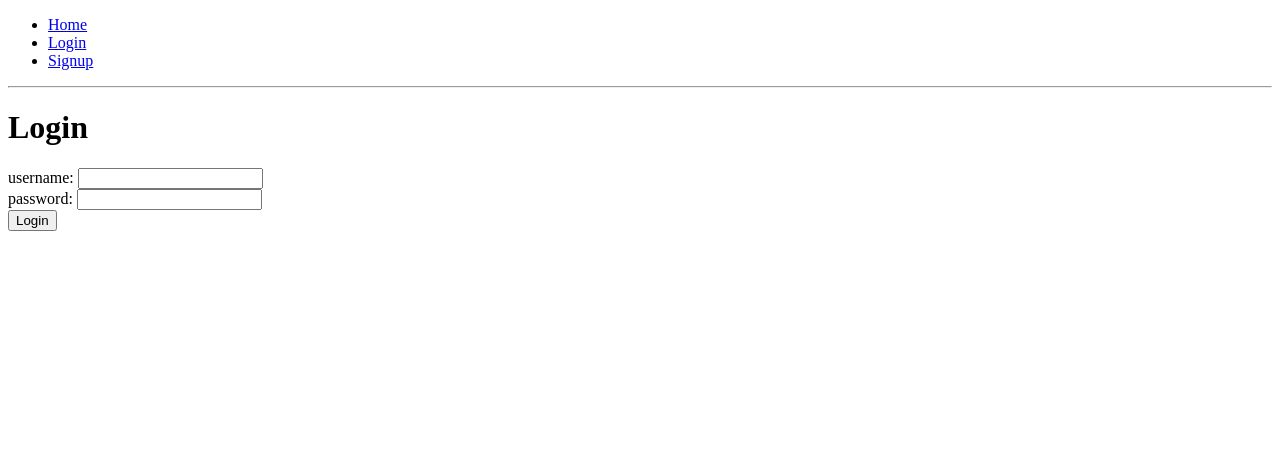
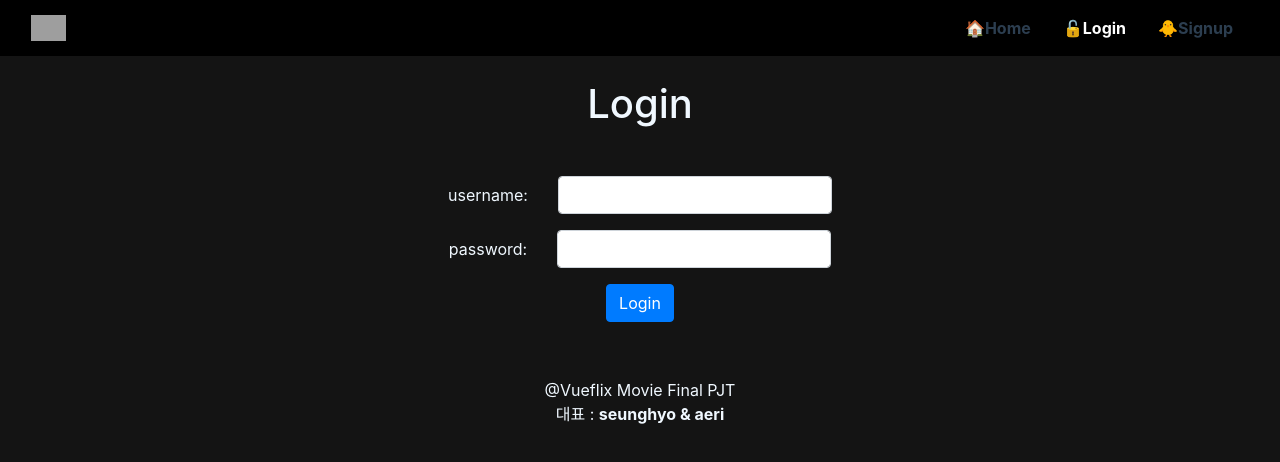
Before and after one commit to WebProject-vueflix/vueflix, a Vue app in the folder final-pjt-front/: page /login in a window 1280 px wide. Shown: the top 462 px of the page. Built offline with nearby package versions, Linux system fonts and the light colour scheme; grey boxes are pictures that could not be loaded.

Commit message:
bootstrap main + login -ing

```diff
--- a/final-pjt-front/package.json
+++ b/final-pjt-front/package.json
@@ -9,6 +9,8 @@
   },
   "dependencies": {
     "axios": "^0.27.2",
+    "bootstrap-vue": "^2.22.0",
+    "bulma": "^0.9.4",
     "core-js": "^3.8.3",
     "vue": "^2.6.14",
     "vue-router": "^3.5.1",
--- a/final-pjt-front/public/index.html
+++ b/final-pjt-front/public/index.html
@@ -5,6 +5,8 @@
     <meta http-equiv="X-UA-Compatible" content="IE=edge">
     <meta name="viewport" content="width=device-width,initial-scale=1.0">
     <link rel="icon" href="<%= BASE_URL %>favicon.ico">
+    <link href="https://cdn.jsdelivr.net/npm/bootstrap@5.1.3/dist/css/bootstrap.min.css" rel="stylesheet"
+    integrity="sha384-1BmE4kWBq78iYhFldvKuhfTAU6auU8tT94WrHftjDbrCEXSU1oBoqyl2QvZ6jIW3" crossorigin="anonymous">
     <title><%= htmlWebpackPlugin.options.title %></title>
   </head>
   <body>
@@ -13,5 +15,8 @@
     </noscript>
     <div id="app"></div>
     <!-- built files will be auto injected -->
+    <script src="https://cdn.jsdelivr.net/npm/bootstrap@5.1.3/dist/js/bootstrap.bundle.min.js"
+    integrity="sha384-ka7Sk0Gln4gmtz2MlQnikT1wXgYsOg+OMhuP+IlRH9sENBO0LRn5q+8nbTov4+1p"
+    crossorigin="anonymous"></script>
   </body>
 </html>
--- a/final-pjt-front/src/App.vue
+++ b/final-pjt-front/src/App.vue
@@ -1,8 +1,14 @@
 <template>
   <div id="app">
     <nav-bar></nav-bar>
-    <hr />
-    <router-view></router-view>
+    <div class="container">
+      <router-view />
+    </div>
+    <footer class="relative-bottom d-flex flex-column justify-content-center
+      align-items-center py-2 mt-5">
+      <span>@Vueflix Movie Final PJT</span>
+      <span>대표 : <strong>seunghyo & aeri</strong></span>
+    </footer>
   </div>
 </template>
 
@@ -23,4 +29,26 @@
   }
 </script>
 
-<style></style>
+<style>
+/* #app {
+  font-family: Avenir, Helvetica, Arial, sans-serif;
+  -webkit-font-smoothing: antialiased;
+  -moz-osx-font-smoothing: grayscale;
+  text-align: center;
+  color: #2c3e50;
+} */
+#app {
+  background-color: rgb(20, 20, 20);
+  /* font-family: Avenir, Helvetica, Arial, sans-serif; */
+  -webkit-font-smoothing: antialiased;
+  -moz-osx-font-smoothing: grayscale;
+  /* text-align: center; */
+  /* color: #ffffff; */
+  min-height: 100vh;
+}
+
+footer {
+  /* background-color: #ccddff; */
+  background-color: rgb(20, 20, 20);
+}
+</style>
--- a/final-pjt-front/src/components/NavBar.vue
+++ b/final-pjt-front/src/components/NavBar.vue
@@ -1,37 +1,46 @@
 <template>
-  <nav>
-    <ul>
-      <li>
-        <router-link :to="{ name: 'movies' }">Home</router-link>
+  <nav class="navbar sticky-top justify-content-end navbar-expand-lg navbar-light mb-4">
+    <div class="container-fluid">
+      <img src="https://cdn.iconscout.com/icon/free/png-256/vue-282497.png" alt="Vueflix" width=35px>
+        <div class="d-flex">
+          <ul class="nav">
+            <li class="nav-item">
+              <div class="nav-link active">
+                <router-link :to="{ name: 'movies' }">🏠Home</router-link>
+              </div>
             </li>
-      <li v-if="!isLoggedIn">
-        <router-link :to="{ name: 'login' }">Login</router-link>
+            <li class="nav-item" v-if="!isLoggedIn">
+              <div class="nav-link active">
+                <router-link :to="{ name: 'login' }">🔓Login</router-link>
+              </div>
             </li>
-      <li v-if="!isLoggedIn">
-        <router-link :to="{ name: 'signup' }">Signup</router-link>
+            <li class="nav-item" v-if="!isLoggedIn">
+              <div class="nav-link active">
+                <router-link :to="{ name: 'signup' }">🐥Signup</router-link>
+              </div>
             </li>
-      <!-- <li v-if="isLoggedIn">
-        <div v-if="is_staff">
-          <router-link :to="{ name: 'admin' }">admin</router-link>
+            <li class="nav-item" v-if="isLoggedIn">
+              <div class="nav-link active">
+                <router-link :to="{ name: 'profile', params: { username } }">
+                  👻{{ currentUser.username }}'s page
+                </router-link>
               </div>
-      </li> -->
-      <!-- <li v-if="isLoggedIn">
-        <router-link :to="{ name: 'actors' }">actors</router-link>
-      </li> -->
-      <li v-if="isLoggedIn">
-        <router-link :to="{ name: 'profile', params: { username } }">
-          {{ currentUser.username }}'s page
+            </li>
+            <li class="nav-item" v-if="isLoggedIn">
+              <div class="nav-link active">
+                <router-link :to="{ name: 'community' }">
+                  👪🏻Community
                 </router-link>
+              </div>
             </li>
-      <li v-if="isLoggedIn">
-        <router-link :to="{ name: 'community' }">
-          Community
-        </router-link>
-      </li>
-      <li v-if="isLoggedIn">
-        <router-link :to="{ name: 'logout' }">Logout</router-link>
+            <li class="nav-item" v-if="isLoggedIn">
+              <div class="nav-link active">
+                <router-link :to="{ name: 'logout' }">🔒Logout</router-link>
+              </div>
             </li>
           </ul>
+        </div>
+    </div>
   </nav>
 </template>
 
@@ -49,4 +58,27 @@ export default {
 };
 </script>
 
-<style></style>
+<style>
+nav {
+  text-align: center;
+  padding: 20px;
+  z-index: 99;
+  background-color: black;
+  color: white;
+  /* padding: 30px;
+  background-color: #ccddff; */
+}
+
+nav a {
+  /* font-weight: bold;
+  color: #ccddff; */
+  font-weight: bold;
+  color: #2c3e50;
+  text-decoration: none
+}
+
+nav a.router-link-exact-active {
+  /* color: #141434; */
+  color: #ffffff;
+}
+</style>
--- a/final-pjt-front/src/router/index.js
+++ b/final-pjt-front/src/router/index.js
@@ -1,6 +1,7 @@
 import Vue from 'vue'
 import VueRouter from 'vue-router'
 import store from '../store'
+// import Search from "../views/Search.vue";
 
 import LoginView from '@/views/LoginView.vue'
 import LogoutView from '@/views/LogoutView.vue'
--- a/final-pjt-front/src/store/index.js
+++ b/final-pjt-front/src/store/index.js
@@ -9,5 +9,13 @@ import community from './modules/community'
 Vue.use(Vuex)
 
 export default new Vuex.Store({
+  state: {
+    loading: true,
+  },
+  mutations: {
+    SET_LOADING(state, data){
+      state.loading = data;
+    },
+  },
   modules: { accounts, movies, community,},
 })
--- a/final-pjt-front/src/views/LoginView.vue
+++ b/final-pjt-front/src/views/LoginView.vue
@@ -1,23 +1,28 @@
 <template>
   <div>
     <h1>Login</h1>
-
+    <form @submit.prevent="login(credentials)">
+      <div class="">
+        <div class="row align-items-center justify-content-center mt-5">
+          <div class="col-auto">
+            <label for="username" class="col-form-label">username: </label>
+          </div>
+          <div class="col-auto">
+            <input v-model="credentials.username" type="text" class="form-control" id="username" required />
+          </div>
+        </div>
+        <div class="row align-items-center justify-content-center mt-3">
+          <div class="col-auto">
+            <label for="password" class="col-form-label">password: </label>
+          </div>
+          <div class="col-auto">
+            <input v-model="credentials.password" type="password" class="form-control" aria-describedby="passwordHelpInline" id="password" required />
+          </div>
+        </div>
+        <button type="submit" class="d-inline btn btn-primary mt-3">Login</button>
+      </div>
+    </form>
     <account-error-list v-if="authError"></account-error-list>
-
-
-    <form @submit.prevent="login(credentials)">
-      <div>
-        <label for="username">username: </label>
-        <input v-model="credentials.username" type="text" id="username" required />
-      </div>
-
-      <div>
-        <label for="password">password: </label>
-        <input v-model="credentials.password" type="password" id="password" required />
-      </div>
-
-      <button>Login</button>
-    </form>
   </div>
 </template>
 
--- a/final-pjt-front/src/views/MovieListView.vue
+++ b/final-pjt-front/src/views/MovieListView.vue
@@ -1,16 +1,59 @@
 <template>
-  <div>
-    <h1>Home</h1>
+  <div class="home">
+    <h1><b>Home</b></h1>
+    <hr />
     <!-- {{ movies }} -->
-    <ul>
-      <li v-for="movie in movies" :key="movie.id">
-        <router-link :to="{ name: 'movie', params: { moviePk: movie.id } }">
-          {{ movie.title }}
-        </router-link>
-        ✍🏻{{ movie.review_count }}
-        💓{{ movie.like_count }}
-      </li>
-    </ul>
+    <div class="container mb-5">
+      <div
+        class="row row row-cols-2 row-cols-sm-3 row-cols-md-4 row-cols-lg-6 g-0"
+      >
+        <div
+          class="card text-white bg-dark mb-3"
+          style="max-width: 18rem"
+          v-for="movie in movies"
+          :key="movie.id"
+        >
+          <div>
+            <router-link :to="{ name: 'movie', params: { moviePk: movie.id } }">
+              <img
+                :src="`https://image.tmdb.org/t/p/original/${movie.poster_path}`"
+                class="card-img-top mt-2"
+                alt="..."
+              />
+            </router-link>
+            <div class="card-body">
+              <p class="card-text">{{ movie.title }}</p>
+              <hr>
+              <p>✍🏻{{ movie.review_count }} 💓{{ movie.like_count }}</p>
+              <button type="button" class="btn btn-outline-light btn-sm" data-bs-toggle="modal" :data-bs-target="`#largeModal-${movie.id}`">
+                상세정보
+              </button>
+            </div>
+          </div>
+
+          <div class="modal" :id="`largeModal-${movie.id}`" tabindex="-1">
+            <div class="modal-dialog">
+              <div class="modal-content">
+                <div class="modal-header">
+                  <h4 class="modal-title fw-bold">🎥 {{ movie.title }}</h4>
+                  <button type="button" class="btn-close" data-bs-dismiss="modal" aria-label="Close"></button>
+                </div>
+                <div class="modal-body">
+                  <img :src="`https://image.tmdb.org/t/p/w300/${movie.poster_path}`" alt="">
+                  <hr>
+                  <p class="text-start">개봉일 : {{ movie.release_date }}</p>
+                  <p class="text-start">평점 : ⭐ {{ movie.vote_average }} / 10</p>
+                  <!-- <p class="text-start">내용 : {{ movie.release_date }}</p> -->
+                </div>
+                <div class="modal-footer">
+                  <button type="button" class="btn btn-outline-danger btn-sm" data-bs-dismiss="modal">Close</button>
+                </div>
+              </div>
+            </div>
+          </div>
+        </div>
+      </div>
+    </div>
   </div>
 </template>
 
@@ -23,12 +66,32 @@ export default {
     ...mapGetters(["movies"]),
   },
   methods: {
-    ...mapActions(["fetchMovies"]),
+    ...mapActions(["SET_LOADING","fetchMovies"]),
   },
   created() {
+    this.SET_LOADING(true);
     this.fetchMovies();
   },
 };
 </script>
 
-<style></style>
+<style>
+div {
+  text-align: center;
+  color: aliceblue;
+}
+.card-body {
+  color: black;
+}
+
+.modal-header {
+  color: black;
+}
+.modal-body {
+  color: black;
+}
+.card-footer {
+  background: transparent;
+  border-top: 0px;
+}
+</style>
```
Also changed, not shown: final-pjt-front/src/main.js (+10 -0 lines), final-pjt-front/src/utils/axios.js (added, +28 -0 lines), 1 other file (tests, documents, lock files or other folders). Lines whose indentation alone changed are shown as unchanged.
